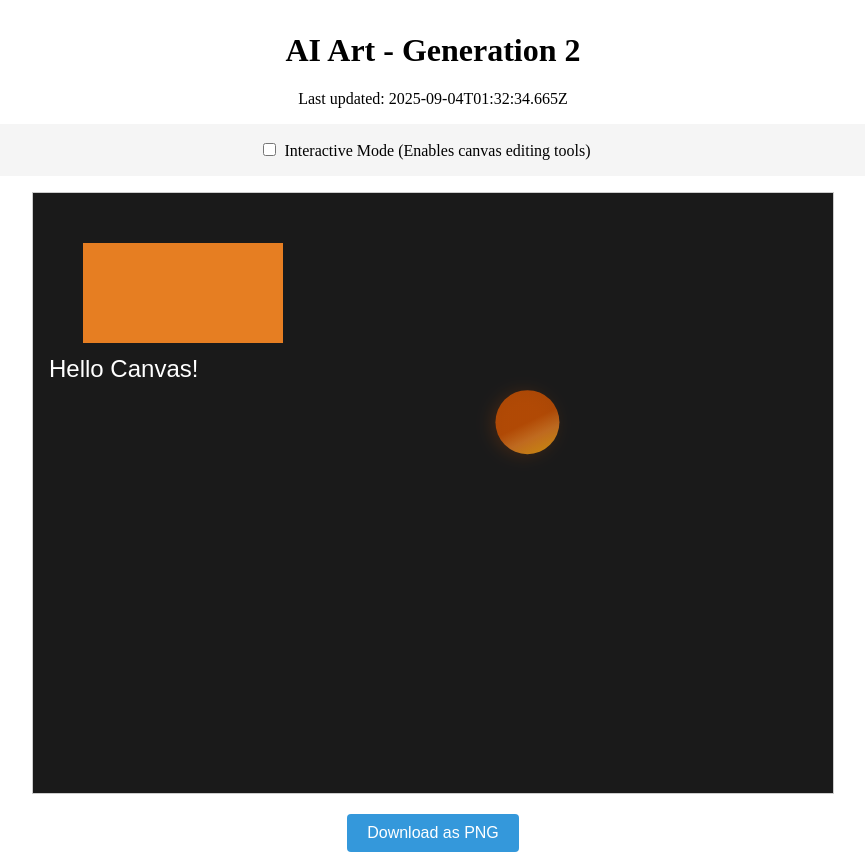
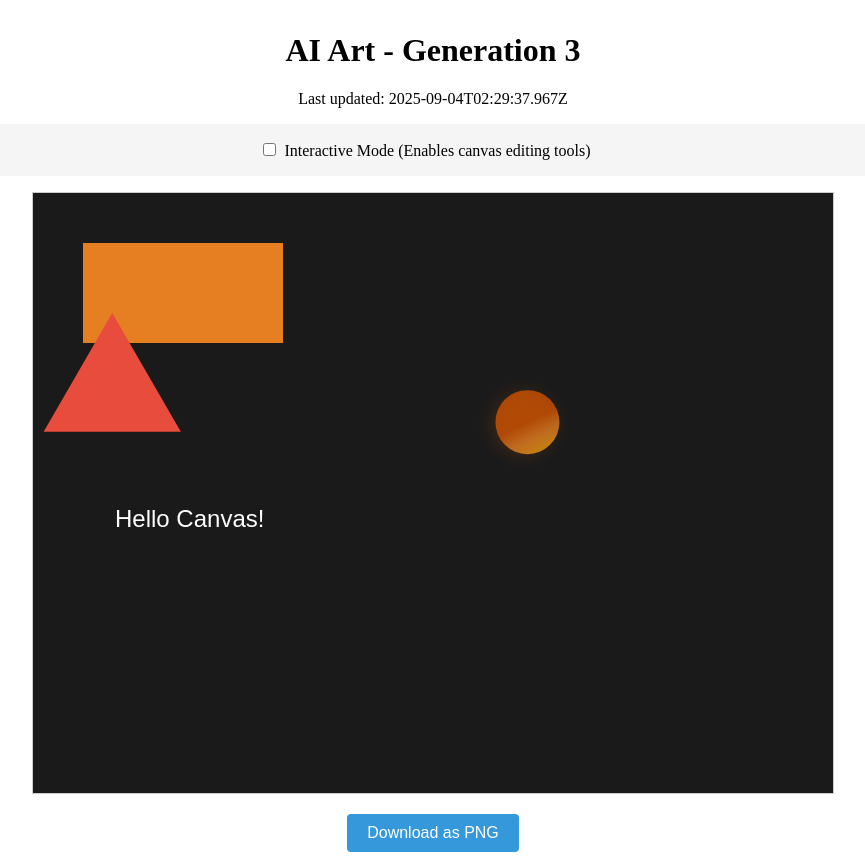
Before and after one commit to mcclowes/ai-art, a React (Vite) app: page / in a window 1280 px wide. Shown: the whole page, without its empty margins (207-1072 px from the left). Built offline with nearby package versions, Linux system fonts and the light colour scheme.

Commit message:
Improve artwork - Generation 3

```diff
--- a/src/artwork-state.ts
+++ b/src/artwork-state.ts
@@ -43,8 +43,8 @@ export const artworkState: ArtworkState = {
     },
     {
       "type": "text",
-      "x": 16,
-      "y": 184,
+      "x": 82,
+      "y": 334,
       "text": "Hello Canvas!",
       "font": "24px Arial",
       "fillStyle": "#fff",
@@ -75,9 +75,17 @@ export const artworkState: ArtworkState = {
       },
       "opacity": 0.7712827142457442,
       "id": "gradient_circle_1756949554665"
+    },
+    {
+      "type": "triangle",
+      "x": 79.2361984511839,
+      "y": 199.2361984511839,
+      "size": 79.2361984511839,
+      "fillStyle": "#e74c3c",
+      "id": "triangle_1756952977967"
     }
   ],
-  "generation": 2,
-  "lastUpdated": "2025-09-04T01:32:34.665Z",
+  "generation": 3,
+  "lastUpdated": "2025-09-04T02:29:37.967Z",
   "cycleStarted": "2025-09-04T00:19:55.543Z"
 };
```
